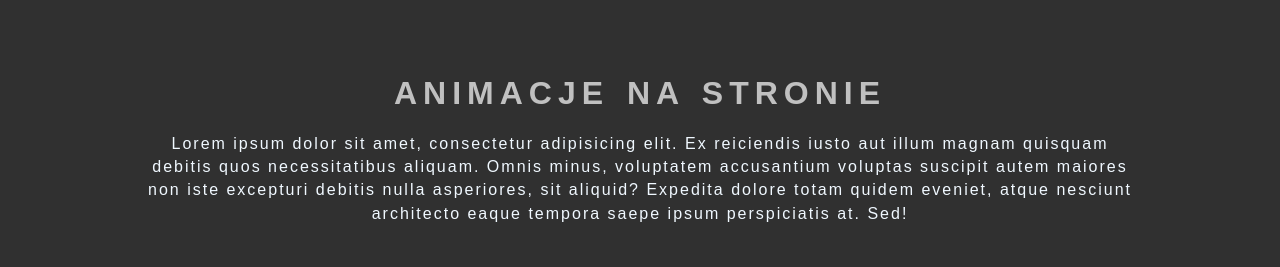
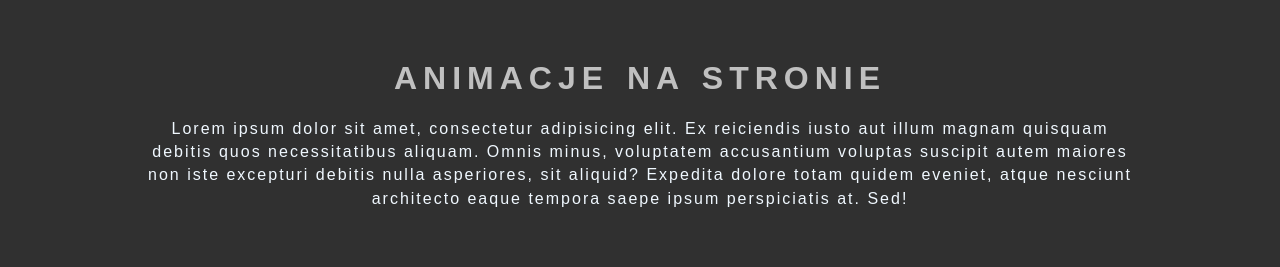
Before and after one commit to Ziom54d4/ImageHover, a website: page index.html in a window 1280 px wide. Shown: the top 267 px of the page. Drawn offline with nearby package versions, Linux system fonts and the light colour scheme; files whose address does not match are found by name; a web font is replaced by a local one.

Commit message:
Update style.css

```diff
--- a/style.css
+++ b/style.css
@@ -40,7 +40,7 @@ body::-webkit-scrollbar-track {
     margin-left: auto;
     margin-right: auto;
     text-align: center;
-    padding-top: 75px;
+    padding-top: 60px;
     padding-bottom: 30px;
 }
 
```
